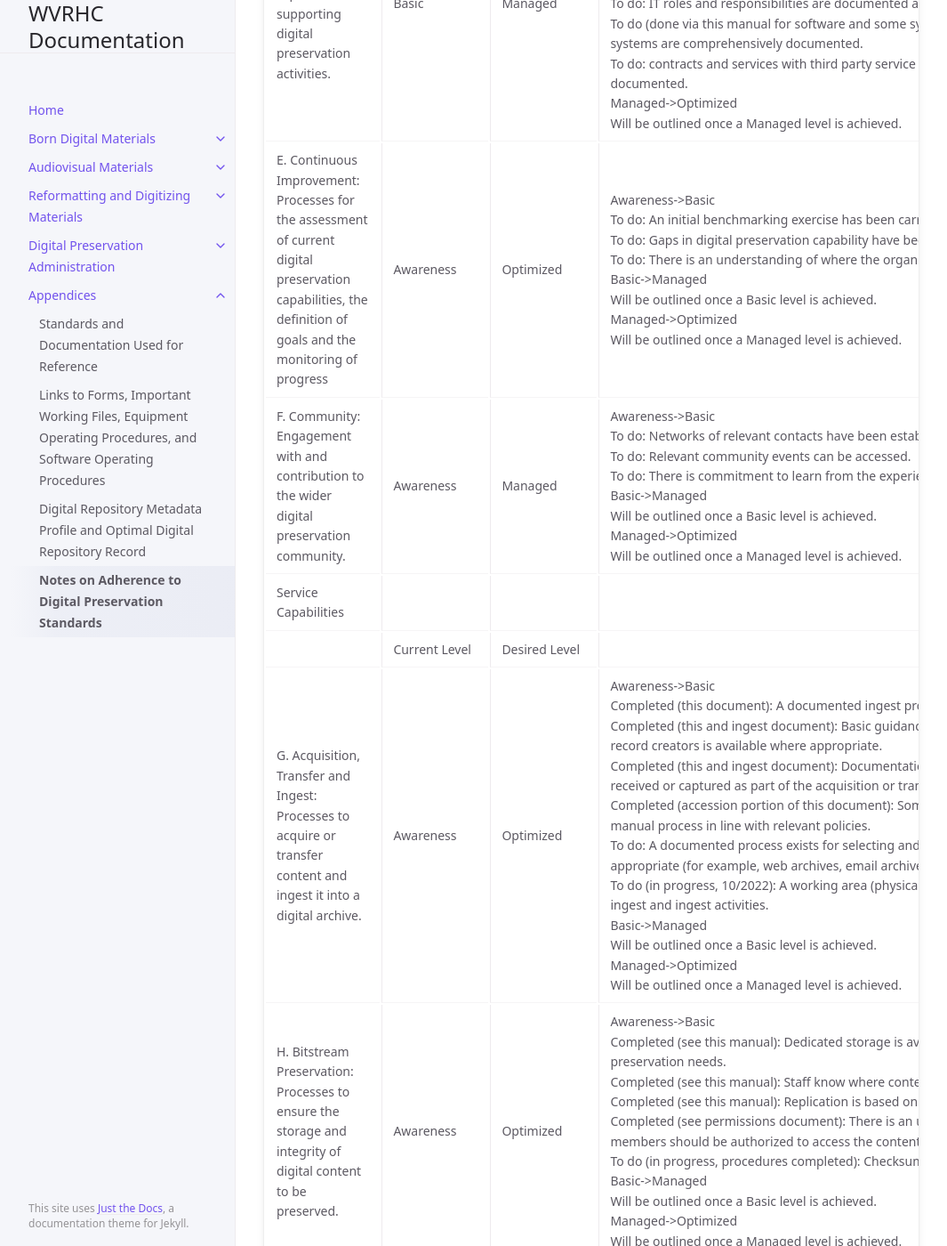
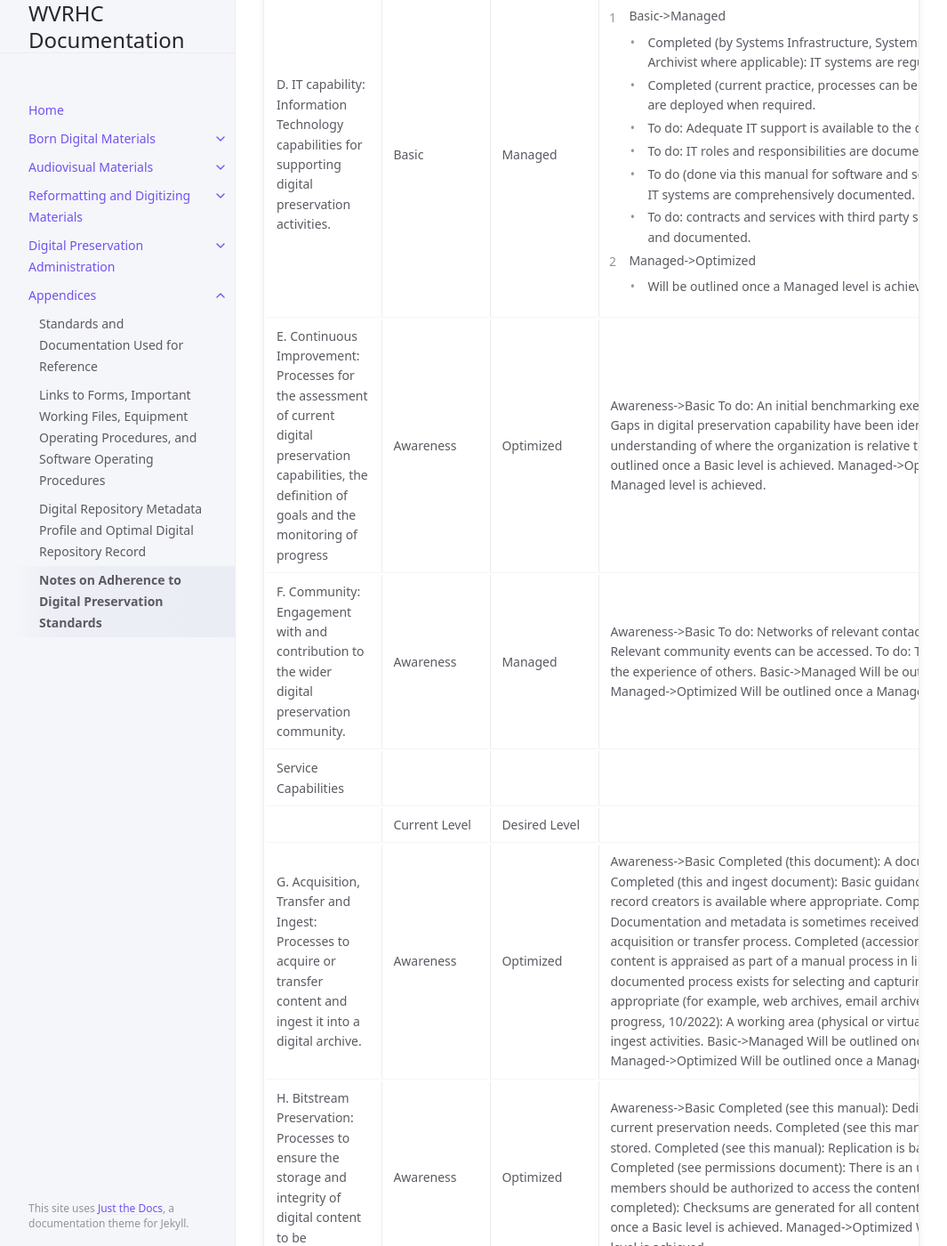
Before and after one commit to elizajames/digital-preservation-documentation, a Jekyll site: the page built from docs/Appendices/appendix4.md, in a window 1280 px wide and 1400 px high, scrolled down 7278 px. Shown: the whole window at 89% size, without its empty margins (107-1172 px from the left). Built offline with Jekyll 4.4.1, drawn with Linux system fonts in a browser that asks for light colours; some of the changed text lies outside the part shown.

Commit message:
more table work

```diff
--- a/docs/Appendices/appendix4.md
+++ b/docs/Appendices/appendix4.md
@@ -298,37 +298,103 @@ The below table outlines steps to get to the subsequent level as progress toward
     <td>A. Organizational viability: Governance, organizational structure, staffing and resourcing of digital  <br>preservation activities. </td>
     <td> Awareness </td>
     <td>Optimized </td>
-    <td>Awareness-&gt;Basic <br>To do: Demonstrate some engagement by administration. <br>To do: Ensure staff have assigned responsibilities and the time to undertake them. <br>To do: Allocate a budget for digital preservation. <br>To do: Identify staff development requirements.   <br>Basic-&gt;Managed <br>Will be outlined once a Basic level is achieved.  <br>Managed-&gt;Optimized <br>Will be outlined once a Managed level is achieved. </td>
+    <td>
+    <ol>
+    <li>Awareness-&gt;Basic<li>
+    <ul>
+    <li>To do: Demonstrate some engagement by administration.</li>
+    <li>To do: Ensure staff have assigned responsibilities and the time to undertake them.</li>
+    <li>To do: Allocate a budget for digital preservation.</li>
+    <li>To do: Identify staff development requirements.</li>
+    </ul>
+    <li>Basic-&gt;Managed</li>
+    <ul><li>Will be outlined once a Basic level is achieved.</li></ul>
+    <li>Managed-&gt;Optimized</li>
+    <ul><li>Will be outlined once a Managed level is achieved.</li></ul>
+    </ol>
+    </td>
   </tr>
   <tr>
     <td>B. Policy and strategy: Policies, strategies, and procedures which govern the operation and management of the digital archive. </td>
     <td> Basic </td>
     <td>Optimized </td>
-    <td>Basic-&gt;Managed <br>Completed: A digital preservation policy is aligned to organizational policies and is reviewed on an agreed upon schedule.  <br>Completed: A suite of documented processes and procedures for managing, and providing access to, content within the digital archive exists. <br>To do (in progress): Policy and procedure takes into account any relevant ethical issues.  <br>To do (in progress): All relevant staff are aware of digital preservation policies, strategies, and procedures. <br>To do (in progress): Knowledge of current and future use cases for content informs policy and procedure (for example on collecting, preservation approaches, metadata and access). <br>Managed-&gt;Optimized <br>Will be outlined once a Managed level is achieved. <br> </td>
+    <td>
+    <ol>
+    <li>Basic-&gt;Managed
+    <ul><li>Completed: A digital preservation policy is aligned to organizational policies and is reviewed on an agreed upon schedule.</li>
+    <li>Completed: A suite of documented processes and procedures for managing, and providing access to, content within the digital archive exists.</li>
+    <li>To do (in progress): Policy and procedure takes into account any relevant ethical issues.</li>
+    <li>To do (in progress): All relevant staff are aware of digital preservation policies, strategies, and procedures.</li>
+    <li>To do (in progress): Knowledge of current and future use cases for content informs policy and procedure (for example on collecting, preservation approaches, metadata and access).</li></ul>
+    <li>Managed-&gt;Optimized</li>
+    <ul><li>Will be outlined once a Managed level is achieved.</li></ul>
+    </ol>
+    </td>
   </tr>
   <tr>
     <td>C. Legal basis: Management of legal rights and responsibilities, compliance with relevant regulation and adherence to ethical codes related to acquiring, preserving and providing access to digital content. </td>
     <td> Awareness </td>
     <td>Optimized </td>
-    <td>Awareness-&gt;Basic <br>To do: Key legal rights and responsibilities, together with their owners, have been identified and documented.  <br>To do: Templates exist for necessary legal agreements and licenses.  <br>To do: Relevant codes of conduct related to professional ethics are adhered to.  <br>Basic-&gt;Managed <br>Will be outlined once a Basic level is achieved. <br>Managed-&gt;Optimized <br>Will be outlined once a Managed level is achieved. </td>
+    <td>
+    <ol>
+    <li>Awareness-&gt;Basic</li>
+    <ul><li>To do: Key legal rights and responsibilities, together with their owners, have been identified and documented.</li>
+    <li>To do: Templates exist for necessary legal agreements and licenses.</li>
+    <li>To do: Relevant codes of conduct related to professional ethics are adhered to.</li></ul>
+    <li>Basic-&gt;Managed</li>
+    <ul><li>Will be outlined once a Basic level is achieved.</li></ul>
+    <li>Managed-&gt;Optimized</li>
+    <ul><li>Will be outlined once a Managed level is achieved.</li></ul>
+    </ol>
+    </td>
   </tr>
   <tr>
     <td>D. IT capability: Information Technology capabilities for supporting digital preservation activities. </td>
     <td> Basic </td>
     <td>Managed </td>
-    <td>Basic-&gt;Managed <br>Completed (by Systems Infrastructure, Systems Development, and the Digital Archivist where applicable): IT systems are regularly patched and updated. <br>Completed (current practice, processes can be improved): New tools and systems are deployed when required.  <br>To do: Adequate IT support is available to the digital archive.  <br>To do: IT roles and responsibilities are documented and regularly reviewed.  <br>To do (done via this manual for software and some systems, needs improvement): IT systems are comprehensively documented.  <br>To do: contracts and services with third party service providers are well managed and documented. <br>Managed-&gt;Optimized <br>Will be outlined once a Managed level is achieved. </td>
+    <td>
+    <ol>
+    <li>Basic-&gt;Managed</li>
+    <ul><li>Completed (by Systems Infrastructure, Systems Development, and the Digital Archivist where applicable): IT systems are regularly patched and updated.</li>
+    <li>Completed (current practice, processes can be improved): New tools and systems are deployed when required.</li>
+    <li>To do: Adequate IT support is available to the digital archive.</li>
+    <li>To do: IT roles and responsibilities are documented and regularly reviewed.</li>
+    <li>To do (done via this manual for software and some systems, needs improvement): IT systems are comprehensively documented.</li>
+    <li>To do: contracts and services with third party service providers are well managed and documented.</li></ul>
+    <li>Managed-&gt;Optimized</li>
+    <ul><li>Will be outlined once a Managed level is achieved.</li></ul>
+    </ol>
+    </td>
   </tr>
   <tr>
     <td>E. Continuous Improvement: Processes for the assessment of current digital preservation capabilities, the definition of goals and the monitoring of progress </td>
     <td> Awareness </td>
     <td>Optimized </td>
-    <td>Awareness-&gt;Basic <br>To do: An initial benchmarking exercise has been carried out.  <br>To do: Gaps in digital preservation capability have been identified.  <br>To do: There is an understanding of where the organization is relative to peers.  <br>Basic-&gt;Managed <br>Will be outlined once a Basic level is achieved. <br>Managed-&gt;Optimized <br>Will be outlined once a Managed level is achieved. </td>
+    <td>
+    Awareness-&gt;Basic
+    To do: An initial benchmarking exercise has been carried out.
+    To do: Gaps in digital preservation capability have been identified.
+    To do: There is an understanding of where the organization is relative to peers.
+    Basic-&gt;Managed
+    Will be outlined once a Basic level is achieved.
+    Managed-&gt;Optimized
+    Will be outlined once a Managed level is achieved.
+    </td>
   </tr>
   <tr>
     <td>F. Community: Engagement with and contribution to the wider digital preservation community. </td>
     <td> Awareness </td>
     <td>Managed </td>
-    <td>Awareness-&gt;Basic <br>To do: Networks of relevant contacts have been established.  <br>To do: Relevant community events can be accessed.  <br>To do: There is commitment to learn from the experience of others.  <br>Basic-&gt;Managed <br>Will be outlined once a Basic level is achieved. <br>Managed-&gt;Optimized <br>Will be outlined once a Managed level is achieved. </td>
+    <td>
+    Awareness-&gt;Basic
+    To do: Networks of relevant contacts have been established.
+    To do: Relevant community events can be accessed.
+    To do: There is commitment to learn from the experience of others.
+    Basic-&gt;Managed
+    Will be outlined once a Basic level is achieved.
+    Managed-&gt;Optimized
+    Will be outlined once a Managed level is achieved.
+    </td>
   </tr>
   <tr>
     <td>Service Capabilities </td>
@@ -346,32 +412,107 @@ The below table outlines steps to get to the subsequent level as progress toward
     <td>G. Acquisition, Transfer and Ingest: Processes to acquire or transfer content and ingest it into a digital archive. </td>
     <td> Awareness </td>
     <td>Optimized </td>
-    <td>Awareness-&gt;Basic <br>Completed (this document): A documented ingest process exists.  <br>Completed (this and ingest document): Basic guidance for donors, depositors, and record creators is available where appropriate.  <br>Completed (this and ingest document): Documentation and metadata is sometimes received or captured as part of the acquisition or transfer process.  <br>Completed (accession portion of this document): Some content is appraised as part of a manual process in line with relevant policies.  <br>To do: A documented process exists for selecting and capturing digital content where appropriate (for example, web archives, email archives, digitized content, etc.) <br>To do (in progress, 10/2022): A working area (physical or virtual) is available for pre-ingest and ingest activities.  <br>Basic-&gt;Managed <br>Will be outlined once a Basic level is achieved. <br>Managed-&gt;Optimized <br>Will be outlined once a Managed level is achieved. </td>
+    <td>
+    Awareness-&gt;Basic
+    Completed (this document): A documented ingest process exists.
+    Completed (this and ingest document): Basic guidance for donors, depositors, and record creators is available where appropriate.
+    Completed (this and ingest document): Documentation and metadata is sometimes received or captured as part of the acquisition or transfer process.
+    Completed (accession portion of this document): Some content is appraised as part of a manual process in line with relevant policies.
+    To do: A documented process exists for selecting and capturing digital content where appropriate (for example, web archives, email archives, digitized content, etc.)
+    To do (in progress, 10/2022): A working area (physical or virtual) is available for pre-ingest and ingest activities.
+    Basic-&gt;Managed
+    Will be outlined once a Basic level is achieved.
+    Managed-&gt;Optimized
+    Will be outlined once a Managed level is achieved.
+    </td>
   </tr>
   <tr>
     <td>H. Bitstream Preservation: Processes to ensure the storage and integrity of digital content to be preserved. </td>
     <td> Awareness </td>
     <td>Optimized </td>
-    <td>Awareness-&gt;Basic <br>Completed (see this manual): Dedicated storage is available to meet current preservation needs.  <br>Completed (see this manual): Staff know where content is stored.  <br>Completed (see this manual): Replication is based on simple backup regimes.    <br>Completed (see permissions document): There is an understanding of which staff members should be authorized to access the content.  <br>To do (in progress, procedures completed): Checksums are generated for all content. <br>Basic-&gt;Managed <br>Will be outlined once a Basic level is achieved. <br>Managed-&gt;Optimized <br>Will be outlined once a Managed level is achieved. </td>
+    <td>
+    Awareness-&gt;Basic
+    Completed (see this manual): Dedicated storage is available to meet current preservation needs.
+    Completed (see this manual): Staff know where content is stored.
+    Completed (see this manual): Replication is based on simple backup regimes.
+    Completed (see permissions document): There is an understanding of which staff members should be authorized to access the content.
+    To do (in progress, procedures completed): Checksums are generated for all content.
+    Basic-&gt;Managed
+    Will be outlined once a Basic level is achieved.
+    Managed-&gt;Optimized
+    Will be outlined once a Managed level is achieved.
+    </td>
   </tr>
   <tr>
     <td>I. Content Preservation: Processes to preserve the meaning or functionality of the digital content and ensure its continued accessibility and usability over time. </td>
     <td> Awareness </td>
     <td>Optimized </td>
-    <td>Awareness-&gt;Basic <br>To do (in progress, procedures completed): File formats are identified.  <br>To do (in progress, procedures completed): Content is characterized and assessed for preservation and quality issues such as encrypted, broken, or incomplete content and invalid files.  <br>To do: There is a basic understanding of current and future users and use cases for the content. <br>Basic-&gt;Managed <br>Will be outlined once a Basic level is achieved. <br>Managed-&gt;Optimized <br>Will be outlined once a Managed level is achieved. </td>
+    <td>
+        <ol>
+        <li>Awareness-&gt;Basic</li>
+            <ul>
+            <li>To do (in progress, procedures completed): File formats are identified.</li>
+            <li>To do (in progress, procedures completed): Content is characterized and assessed for preservation and quality issues such as encrypted, broken, or incomplete content and invalid files.</li>
+            <li>To do: There is a basic understanding of current and future users and use cases for the content.</li>
+            </ul>
+        <li>Basic-&gt;Managed</li>
+            <ul>
+            <li>Will be outlined once a Basic level is achieved.</li>
+            </ul>
+        <li>Managed-&gt;Optimized</li>
+            <ul>
+            <li>Will be outlined once a Managed level is achieved.</li>
+            </ul>
+        </ol>
+    </td>
   </tr>
   <tr>
     <td>J. Metadata Management: Processes to create and maintain sufficient metadata to support preservation, discovery and use of preserved digital content. </td>
     <td> Awareness </td>
     <td>Optimized </td>
-    <td><ol><li>Awareness-&gt;Basic</li><ul><li>Completed (this document): An appropriate minimum descriptive metadata requirement exists.</li><li>Completed (this document): Metadata and documentation acquired with content is retained and preserved.</li><li>To do (in progress, procedures created): Content is described at collection level in a digital asset register.  </li><li>To do (in progress, procedures created): Basic preservation metadata is captured at item level.  </li></ul><li>Basic-&gt;Managed</li><ul><li>Will be outlined once a Basic level is achieved.</li></ul><li>Managed-&gt;Optimized</li><ul><li>Will be outlined once a Managed level is achieved.</li></ol></td>
+    <td>
+        <ol>
+            <li>Awareness-&gt;Basic</li>
+                <ul>
+                <li>Completed (this document): An appropriate minimum descriptive metadata requirement exists.</li>
+                <li>Completed (this document): Metadata and documentation acquired with content is retained and preserved.</li>
+                <li>To do (in progress, procedures created): Content is described at collection level in a digital asset register.  </li>
+                <li>To do (in progress, procedures created): Basic preservation metadata is captured at item level.</li>
+                </ul>
+        <li>Basic-&gt;Managed</li>
+            <ul>
+            <li>Will be outlined once a Basic level is achieved.</li>
+            </ul>
+        <li>Managed-&gt;Optimized</li>
+            <ul>
+            <li>Will be outlined once a Managed level is achieved.</li>
+            </ul>
+        </ol>
+    </td>
   </tr>
   <tr>
     <td>K. Discovery and Access: Processes to enable discovery of digital content and provide access for users. </td>
     <td>Awareness </td>
     <td>Optimized </td>
-    <td><ol><li>Awareness-&gt;Basic</li>
-    <ul><li>Completed: Basic resource discovery exists for some digital content.</li><li>Completed: Users can view or access digital content and metadata either remotely or on-site.</li><li>To do: Users’ access to digital content is recorded.</li><li>To do (in progress, procedures created): Information on the accessibility of digital content is provided to users.</li></ul><li>Basic-&gt;Managed</li><ul><li>Will be outlined once a Basic level is achieved.</li></ul><li>Managed-&gt;Optimized</li><ul><li>Will be outlined once a Managed level is achieved.</li></ul></ol></td>
+    <td>
+        <ol>
+            <li>Awareness-&gt;Basic</li>
+                <ul>
+                <li>Completed: Basic resource discovery exists for some digital content.</li>
+                <li>Completed: Users can view or access digital content and metadata either remotely or on-site.</li>
+                <li>To do: Users’ access to digital content is recorded.</li>
+                <li>To do (in progress, procedures created): Information on the accessibility of digital content is provided to users.</li>
+                </ul>
+            <li>Basic-&gt;Managed</li>
+                <ul>
+                <li>Will be outlined once a Basic level is achieved.</li>
+                </ul>
+            <li>Managed-&gt;Optimized</li>
+                <ul>
+                <li>Will be outlined once a Managed level is achieved.</li>
+                </ul>
+        </ol>
+    </td>
   </tr>
 </tbody>
 </table>
```
